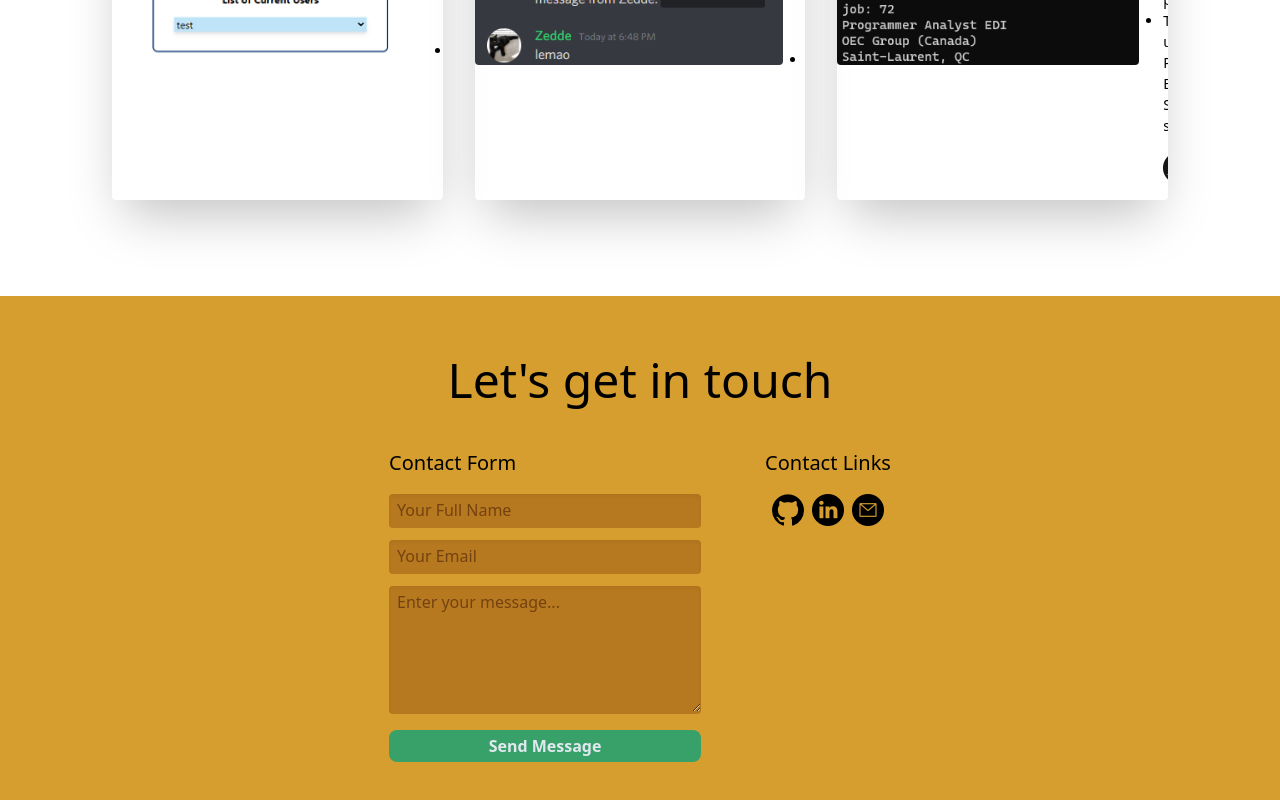
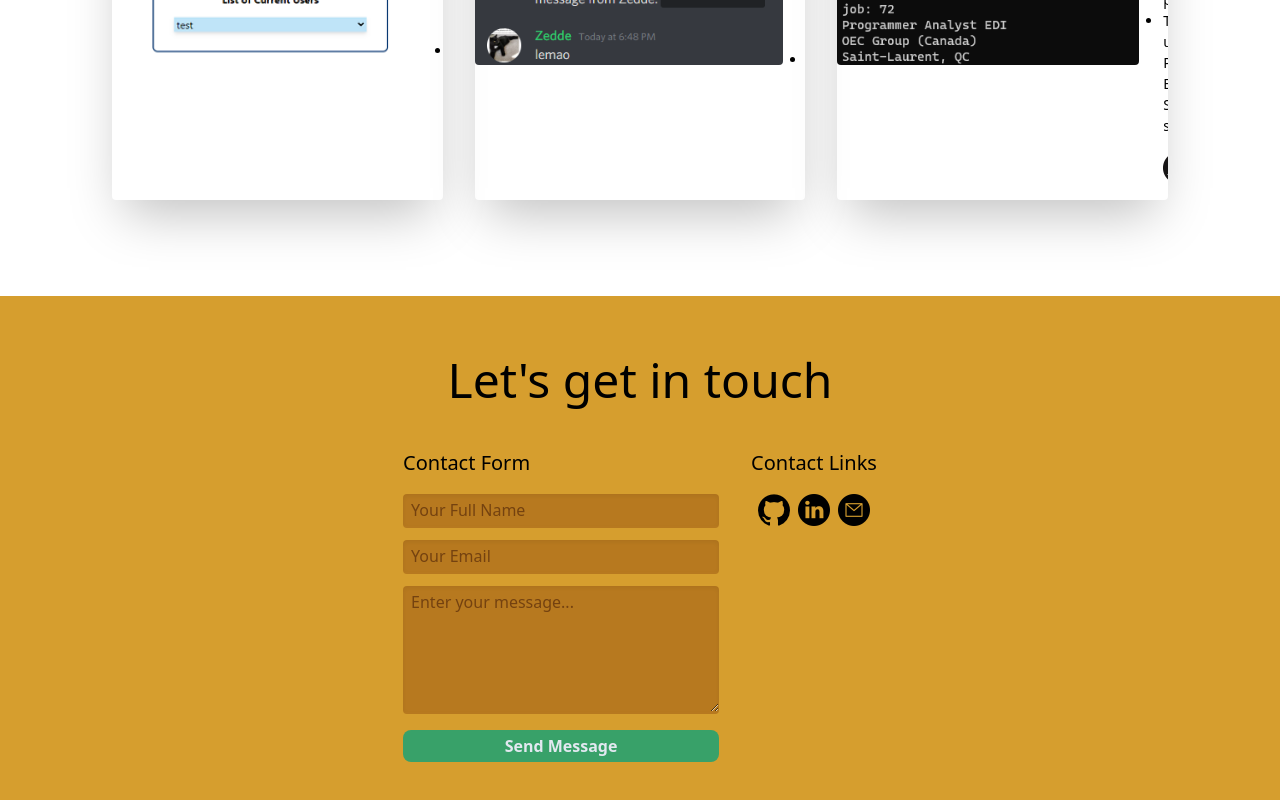
Before and after one commit to mo-pat/web-portfolio, a React (Create React App) app: page / in a window 1280 px wide. Shown: the part 2288-3088 px from the top of the page. Built offline with nearby package versions, Linux system fonts and the light colour scheme.

Commit message:
update footer

```diff
--- a/src/component/Footer.js
+++ b/src/component/Footer.js
@@ -8,7 +8,7 @@ export const Footer = () => {
     <div className="py-12 bg-yellow-600 text-center" id="contact">
       <header className="mx-4 md:mx-16 pb-4 text-4xl md:text-5xl text-black">Let's get in touch</header>
       <div className="">
-          <div className="px-4 space-x-32 md:space-x-16 mt-4 flex justify-center">
+          <div className="px-2 space-x-20 md:space-x-8 mt-4 flex justify-center">
 
             <div className="w-1/4">
               <form className="mx-auto w-40 md:w-full flex flex-col" action="https://formspree.io/f/xleolvlp" method="POST" id="contact-form">
@@ -32,7 +32,7 @@ export const Footer = () => {
             </div>
 
             <div className="contact-link">
-              <header className="text-xl text-opacity-70 font-medium px-auto border-black text-center mb-4">Contact Links</header>
+              <header className="text-xl text-opacity-70 font-medium border-black text-center mb-4">Contact Links</header>
               <ul className="flex flex-row justify-center space-x-2">
                 <li className="transition ease-in duration-200 transform hover:-translate-y-1"><a href="https://github.com/mo-pat" target="_blank"><img src={githubLogo} alt=""/></a></li>
                 <li className="transition ease-in duration-200 transform hover:-translate-y-1"><a href="https://www.linkedin.com/in/mohit-patel-b44a8bbb/" target="_blank"><img src={linkedinLogo} alt=""/></a></li>
```
